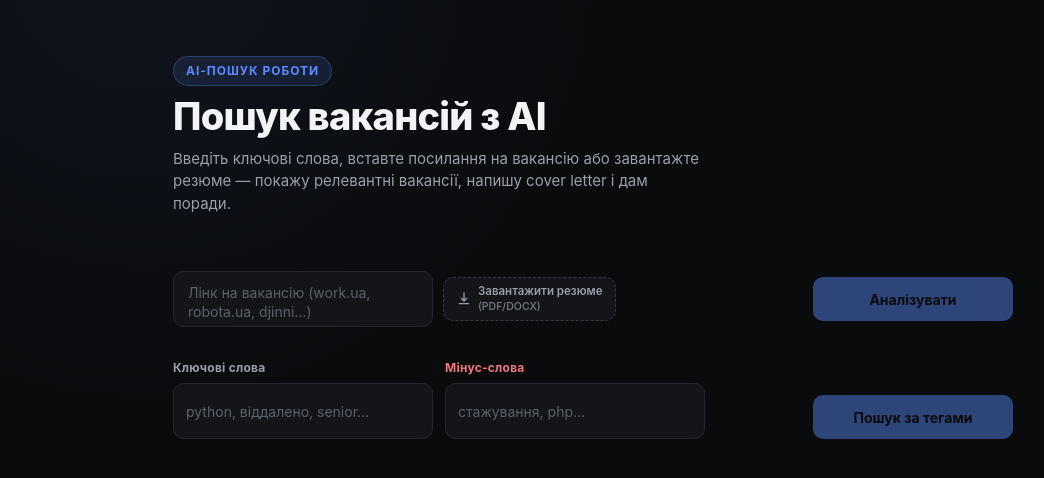
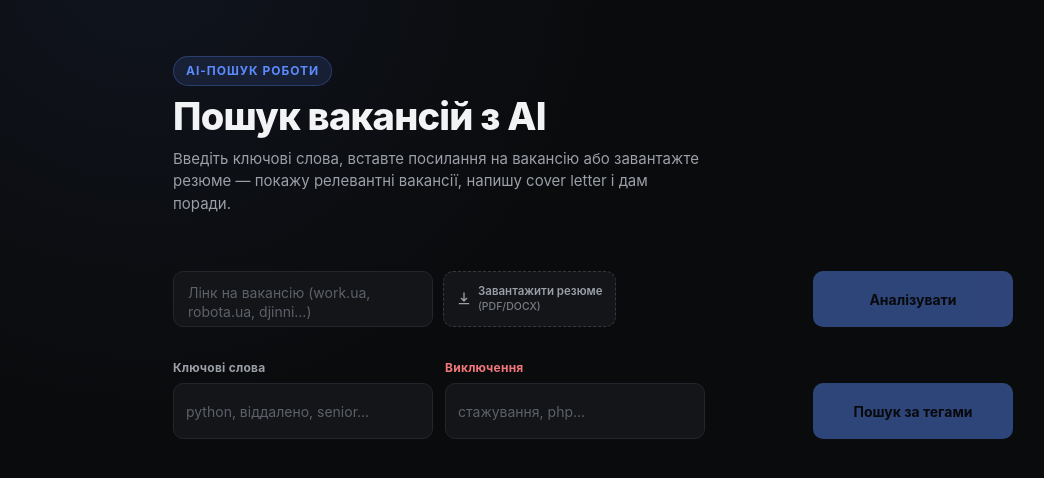
Before and after one commit to beskorsa/ua_jobs_web_copy, a Next.js app: page / in a window 1280 px wide. Shown: the top 478 px of the page, without its empty margins (47-1091 px from the left). Built offline with nearby package versions, Linux system fonts and the light colour scheme.

Commit message:
style: 'Виключення' вместо 'Мінус-слова', единая высота всех полей и кнопок

```diff
--- a/src/app/globals.css
+++ b/src/app/globals.css
@@ -114,12 +114,16 @@ a {
    довгий плейсхолдер/URL при такій ширині не влазить в один рядок. */
 :root {
   --field-width: 260px;
+  /* Спільна висота для ВСІХ полів вводу і кнопок панелі (textarea/тег-
+     інпути/upload-button/btn-primary) — щоб рядки і колонки виглядали
+     єдиною сіткою однакового розміру, а не випадково різними блоками. */
+  --control-height: 56px;
 }
 
 .search-form__input {
   flex: 0 0 var(--field-width);
   width: var(--field-width);
-  height: 56px;
+  height: var(--control-height);
   resize: none;
   overflow-y: hidden;
   line-height: 1.35;
@@ -183,7 +187,9 @@ button:hover:not(:disabled) {
    й мінімальна ширина, щоб вони виглядали парою, а не випадково зібраними
    різнорозмірними кнопками на різних рядках/формах. */
 .btn-primary {
-  height: 44px;
+  /* Та сама висота, що й у полів вводу (--control-height) — щоб уся
+     панель (поля + кнопки) виглядала єдиною сіткою однакового розміру. */
+  height: var(--control-height);
   /* Фіксована (не мінімальна) ширина — інакше довший текст "Пошук за
      тегами" розтягує кнопку понад коротший "Знайти", і пара виглядає
      різнорозмірною попри спільний клас. */
@@ -215,7 +221,8 @@ button:disabled {
   border: 1px dashed var(--border-hover);
   border-radius: var(--radius-sm);
   color: var(--text-dim);
-  padding: 6px 12px;
+  height: var(--control-height);
+  padding: 0 12px;
   font-size: 11.5px;
   font-weight: 600;
   line-height: 1.35;
@@ -651,9 +658,9 @@ button:disabled {
   border: 1px solid var(--border);
   border-radius: var(--radius-sm);
   padding: 8px 10px;
-  /* Та сама висота, що й у поля посилання (search-form__input: 56px) —
+  /* Та сама висота, що й у решти полів/кнопок панелі (--control-height) —
      щоб усі три поля вводу були однакового розміру й на одному рівні. */
-  min-height: 56px;
+  min-height: var(--control-height);
   transition: border-color 160ms var(--ease-out), box-shadow 160ms var(--ease-out);
 }
 
--- a/src/app/page.tsx
+++ b/src/app/page.tsx
@@ -334,7 +334,7 @@ export default function Home() {
         />
         <TagInput
           kind="exclude"
-          label="Мінус-слова"
+          label="Виключення"
           placeholder="стажування, php…"
           tags={minusKeywords}
           onChange={setMinusKeywords}
```
